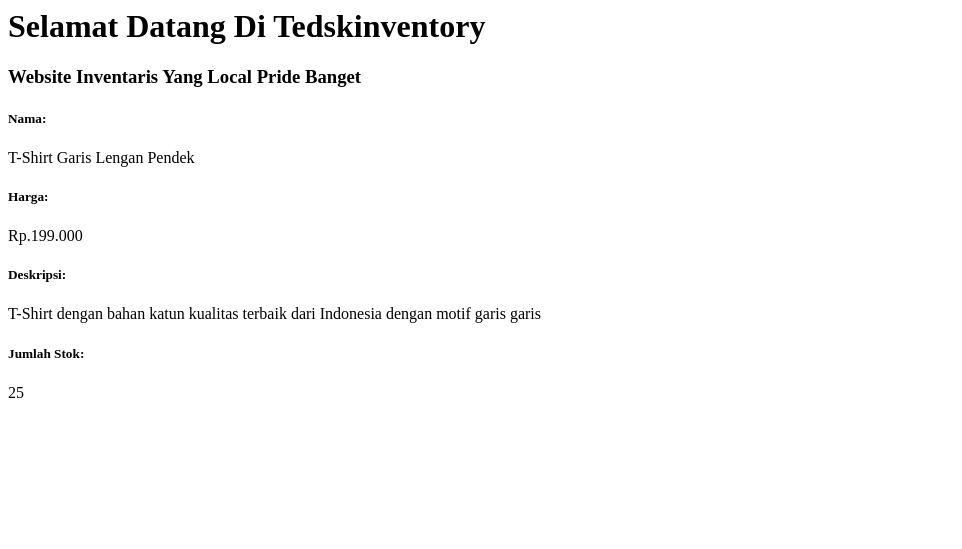
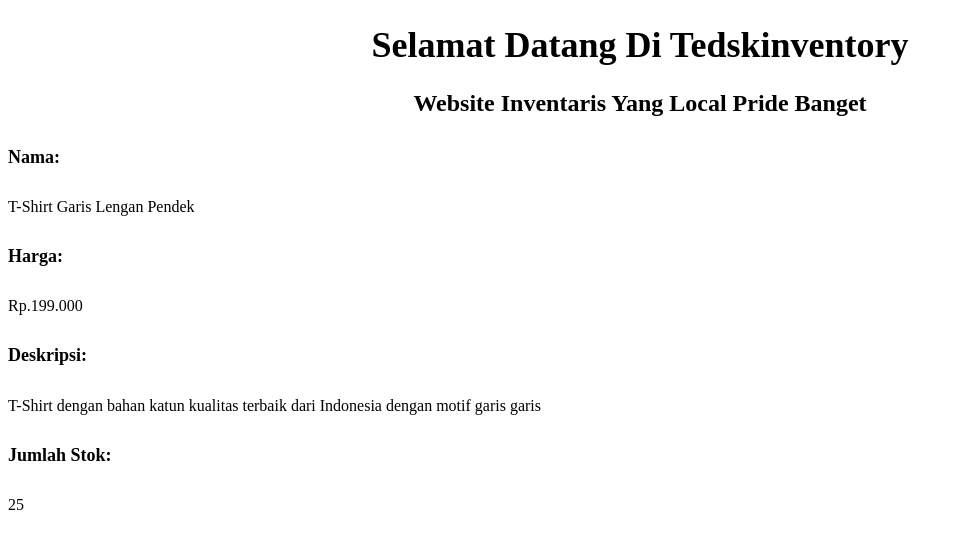
Before and after one commit to tedskiii/tedskinventory, a Django app: page /main/ in a window 1280 px wide. Shown: the top 549 px of the page, without its empty margins (0-962 px from the left). Run offline with Django 4.2, Linux system fonts and the light colour scheme.

Commit message:
Menambahkan Styling ke HTML

```diff
--- a/main/templates/main.html
+++ b/main/templates/main.html
@@ -1,3 +1,39 @@
+<!DOCTYPE html>
+<html>
+<head>
+  <title>Tedskinventory</title>
+  <style>
+h1 {
+  font-size: 36px;
+  color: #000000;
+  text-align: center;
+}
+
+
+h3 {
+  font-size: 24px;
+  color: #000000;
+  text-align: center;
+}
+
+h5 {
+  font-size: 18px;
+  color: #000000;
+}
+
+p {
+  font-size: 16px;
+  color: #000000;
+  margin: 5px 0;
+}
+
+p.variable {
+  color: #000000;
+  font-weight: bold;
+}
+  </style>
+</head>
+<body>
     <h1>Selamat Datang Di Tedskinventory</h1>
 
     <h3>Website Inventaris Yang Local Pride Banget</h3>
@@ -10,3 +46,5 @@
     <p>{{ description }}</p>
     <h5>Jumlah Stok: </h5><!-- Amount -->
     <p>{{ amount }}</p>
+</body>
+</html>
```
Also changed, not shown: 1 other file. Lines whose indentation alone changed are shown as unchanged.
